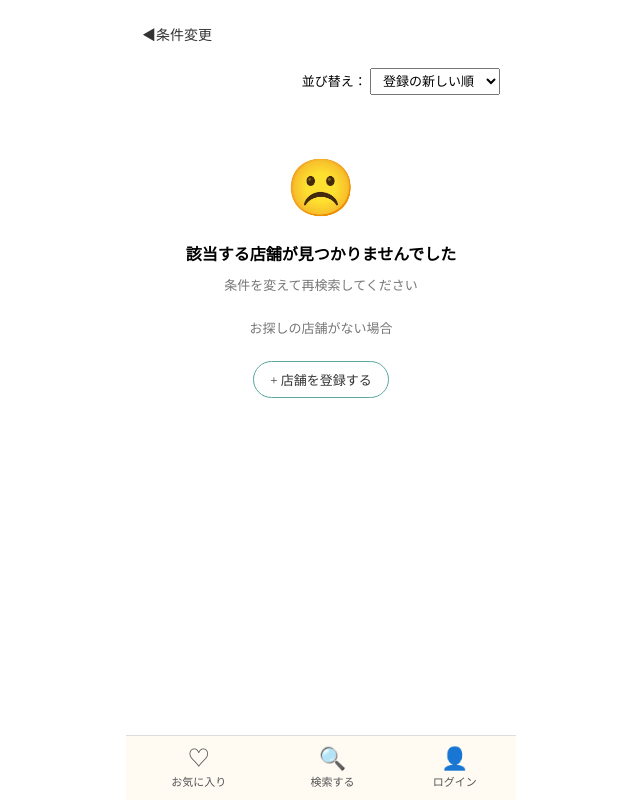
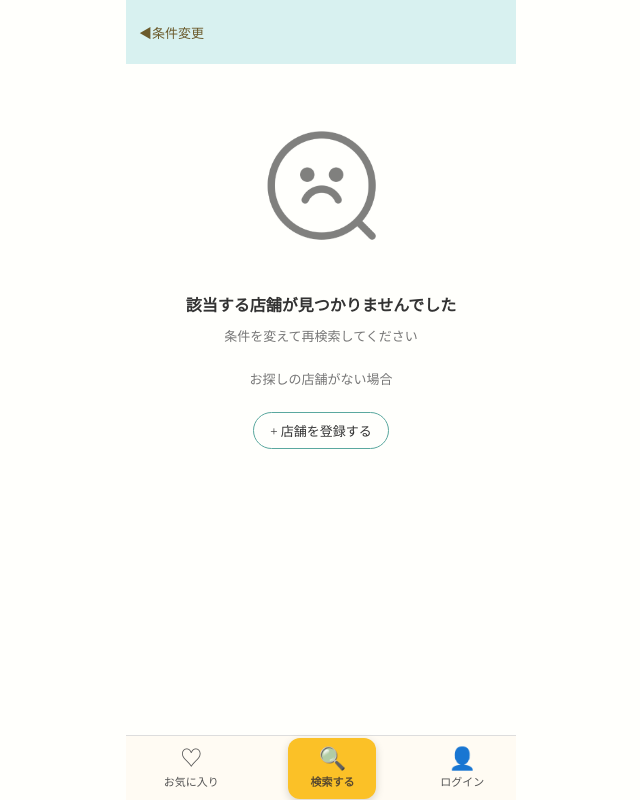
Before and after one commit to asaki-taniguchi/KodoMeal, a Django app: page /search/ in a window 1280 px wide. Shown: the whole page, without its empty margins (319-959 px from the left). Run offline with Django 5.2, Linux system fonts and the light colour scheme; data that the repository does not hold is empty.

Commit message:
CSS調整：検索結果０件画面

```diff
--- a/config/settings.py
+++ b/config/settings.py
@@ -124,6 +124,9 @@ USE_TZ = True
 # https://docs.djangoproject.com/en/6.0/howto/static-files/
 
 STATIC_URL = 'static/'
+STATICFILES_DIRS = [
+    BASE_DIR / 'static',
+]
 LOGIN_REDIRECT_URL = '/kodomeal/'
 LOGIN_URL = '/login/'
 
--- a/stores/views.py
+++ b/stores/views.py
@@ -421,6 +421,7 @@ def search_result(request):  #検索結果画面
         'sort': sort,
         'google_maps_js_api_key': settings.GOOGLE_MAPS_JS_API_KEY,
         'google_maps_map_id': settings.GOOGLE_MAPS_MAP_ID,
+        'active_nav': 'search',
     })
 
 def store_detail(request, store_id):
--- a/templates/base.html
+++ b/templates/base.html
@@ -7,7 +7,28 @@
 
 <style>
     body {
-        padding-bottom: 72px;
+        width: 390px;
+        max-width: 100%;
+        margin: 0 auto;
+        padding: 0 0 88px;
+        background: #fffffcff;
+        color: #333;
+        overflow-x: hidden;
+    }
+
+    .top-band {
+        height: 64px;
+        background: #d8f1f0ff;
+        display: flex;
+        align-items: center;
+        jastify-content: center;
+    }
+
+    .header-back-link {
+        color: #6b5a2b;
+        text-decoration: none;
+        font-size: 13px;
+        transform: translateX(+1em);
     }
 
     .bottom-nav {
@@ -149,6 +170,10 @@
 </head>
 <body>
 
+    <div class="top-band">
+        {% block header_content %}{% endblock %}
+    </div>
+
     {% if messages %}
         <div class="toast-area">
             {% for message in messages %}
--- a/templates/search_result.html
+++ b/templates/search_result.html
@@ -1,14 +1,29 @@
 {% extends 'base.html' %}
+{% load static %}
 
 {% block title %}検索結果{% endblock %}
 
 {% block extra_css %}
 <style>
     body {
-        max-width: 390px;
+        width: 390px;
+        max-width: 100%;
         margin: 0 auto;
-        padding: 16px;
-        box-sizing: border-box;
+        padding: 0 0 88px;
+        background: #fffffcff;
+        color: #333;
+        overflow-x: hidden;
+    }
+
+    .title-area {
+        padding: 28px 20px 8px;
+        background: #fffffcff;
+        text-align: center;
+    }
+
+    .search-form {
+        background: #fffffcff;
+        text-align: center;
     }
 
     .map-area {
@@ -125,12 +140,14 @@
 
     .no-result-area {
         text-align: center;
-        padding: 48px 16px 32px;
+        padding: 48px 0;
     }
 
-    .no-result-icon {
-        font-size: 56px;
-        margin-bottom: 20px;
+    .no-result-image {
+        width: 160px;
+        max-width: 70%;
+        height: auto;
+        margin-bottom: 16px;
     }
 
     .no-result-title {
@@ -174,9 +191,12 @@
 </style>
 {% endblock %}
 
+{% block header_content %}
+    <a href="javascript:history.back()" class="header-back-link">◀︎条件変更</a>
+{% endblock %}
+
 {% block content %}
-<a href="javascript:history.back()" class="back-link">◀︎条件変更</a>
-
+{% if stores %}
 <form method="get" action="{% url 'search_result' %}" class="sort-form">
     <input type="hidden" name="keyword" value="{{ keyword }}">
 
@@ -198,6 +218,7 @@
         </option>
     </select>
 </form>
+{% endif %}
 
 {% if selected_menus %}
     <div class="selected-menu-area">
@@ -289,8 +310,7 @@
     </div>
 {% else %}  {#　条件一致なし #}
     <div class="no-result-area">
-        <div class="no-result-icon">☹️</div>
-
+        <img src="{% static 'images/no_result.png' %}" class="no-result-image" alt="検索結果なし">
 
         <p class="no-result-title">該当する店舗が見つかりませんでした</p>
         <p class="no-result-text">条件を変えて再検索してください</p>
```
Also changed, not shown: templates/app_top.html (+0 -7 lines), static/images/no_result.png (added), 1 other file.
